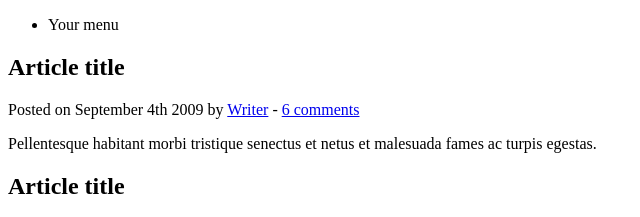
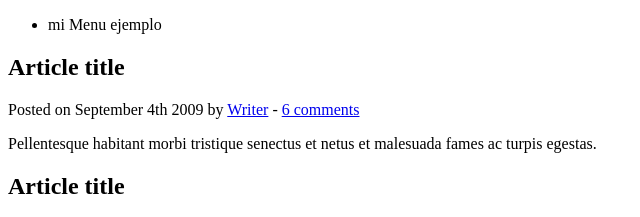
Before and after one commit to r06xd/primerProyectr06xd, a plain HTML site: page index.html in a window 1280 px wide. Shown: the top 217 px of the page, 0-640 px from the left. Drawn offline with Linux system fonts and the light colour scheme.

Commit message:
se añadio mas archivos

```diff
--- a/index.html
+++ b/index.html
@@ -6,7 +6,7 @@
 
 <head>
 	<meta http-equiv="Content-Type" content="text/html; charset=UTF-8" />
-	<title>Your Website</title>
+	<title>Mi Pagina WEB ejemplo</title>
 </head>
 
 <body>
@@ -14,7 +14,7 @@
 	<header>
 		<nav>
 			<ul>
-				<li>Your menu</li>
+				<li>mi Menu ejemplo</li>
 			</ul>
 		</nav>
 	</header>
```
Also changed, not shown: css/gitejemplo.css (added), css/otro.scss (added), js/ejemplo.js (added).
